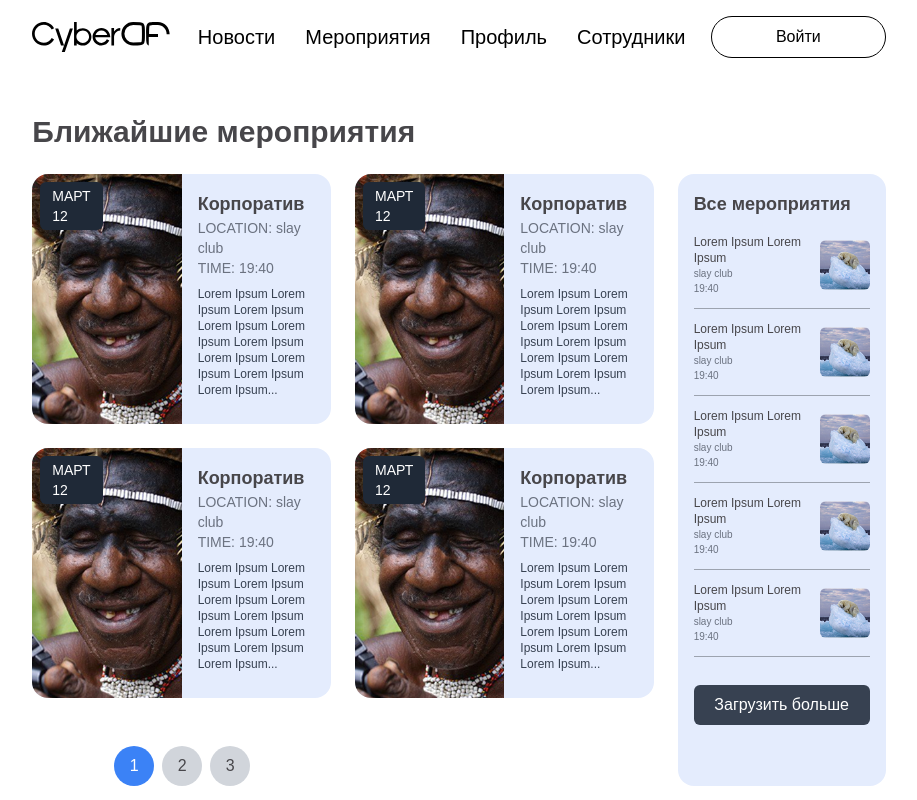
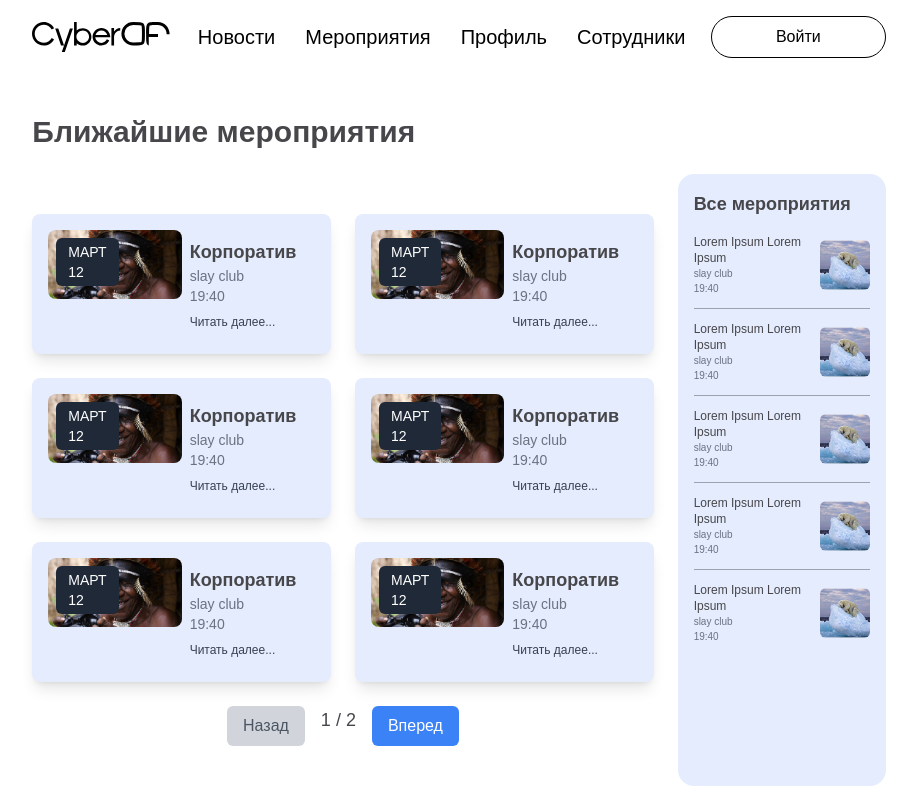
Before and after one commit to ShiroSan123/MPIT_25_FRONT, a Next.js app: page /#/Events in a window 1280 px wide. Shown: the top 800 px of the page, without its empty margins (181-1098 px from the left). Built offline with nearby package versions, Linux system fonts and the light colour scheme; a web font is replaced by a local one.

Commit message:
fix: login and reg

```diff
--- a/app/pages/Employees.tsx
+++ b/app/pages/Employees.tsx
@@ -1,73 +1,94 @@
 'use client';
 
-import Header from '@/components/Header';
-import React, { useState } from "react";
+import { useState } from "react";
+import Header from "@/components/Header";
+import { Mail, Phone, Send } from "lucide-react";
 
 interface Employee {
 	id: number;
 	name: string;
+	fullName: string;
+	age: number;
+	email: string;
+	corporateEmail: string;
+	phone: string;
+	telegram: string;
 	department: string;
 	position: string;
+	status: string;
 }
 
 const employees: Employee[] = Array.from({ length: 25 }, (_, i) => ({
 	id: i + 1,
 	name: "Кристиан Бейл",
-	department: "IT - отдел",
+	age: 22,
+	corporateEmail: "serito@cybered.ru",
+	email: "hotnikita412@gmail.com",
+	phone: "+7 (914) 281-30-18",
+	telegram: "ntimm",
+	department: "IT - департамент",
 	position: "DevOps",
+	status: "Сотрудник"
 }));
 
 const PAGE_SIZE = 10;
 
-export default function Home() {
+export default function Employees() {
+	const [selectedEmployee, setSelectedEmployee] = useState<Employee | null>(null);
 	const [currentPage, setCurrentPage] = useState(1);
 
+	const totalPages = Math.ceil(employees.length / PAGE_SIZE);
 	const startIndex = (currentPage - 1) * PAGE_SIZE;
-	const endIndex = startIndex + PAGE_SIZE;
-	const paginatedEmployees = employees.slice(startIndex, endIndex);
-	const totalPages = Math.ceil(employees.length / PAGE_SIZE);
+	const paginatedEmployees = employees.slice(startIndex, startIndex + PAGE_SIZE);
 
 	return (
 		<main className="relative">
 			<Header />
-			<div className="w-8/12 mx-auto p-4">
-				<h1 className="text-2xl font-bold mb-4">Список сотрудников</h1>
+			<div className="w-8/12 mx-auto py-10">
+				{!selectedEmployee ? (
+					<>
+						<h2 className="text-3xl font-medium mb-6">Список сотрудников</h2>
 						<div className="grid grid-cols-5 gap-5">
-					{paginatedEmployees.map((employee) => (
+							{paginatedEmployees.map(employee => (
 								<div
 									key={employee.id}
-							className="p-6 bg-gray-200 rounded-xl shadow-md text-center"
+									className="p-6 bg-gray-200 rounded-xl shadow-md text-center cursor-pointer hover:scale-105 transition-transform"
+									onClick={() => setSelectedEmployee(employee)}
 								>
 									<div className="w-24 h-24 mx-auto bg-gray-400 rounded-full flex items-center justify-center text-white text-4xl">
 										👤
 									</div>
 									<h2 className="font-medium mt-2 text-2xl text-black">{employee.name}</h2>
-							<div className='flex justify-between'>
-								<div className='*:text-[10px] *:text-gray-600 *:text-left'>
-									<p>Департамент:</p>
-									<p>{employee.department}</p>
-								</div>
-								<div className='*:text-[10px] *:text-gray-600 *:text-right'>
-									<p>Должность:</p>
-									<p>{employee.position}</p>
-								</div>
+									<div className="flex">
+										<p className="text-sm text-gray-600 text-left">Отдел: {employee.position}</p>
+										<p className="text-sm text-gray-600 text-right">Должность: {employee.position}</p>
 									</div>
 								</div>
 							))}
 						</div>
-
-				{/* Пагинация */}
-				<div className="flex justify-center mt-6 space-x-2">
-					{Array.from({ length: totalPages }, (_, i) => (
-						<button
-							key={i}
-							onClick={() => setCurrentPage(i + 1)}
-							className={`px-4 py-2 rounded-full ${currentPage === i + 1 ? "bg-blue-500 text-white" : "bg-gray-300"}`}
-						>
-							{i + 1}
+					</>
+				) : (
+					<div className="bg-white p-8 rounded-lg shadow-lg max-w-2xl mx-auto">
+						<div className="flex items-center space-x-4 p-4 bg-blue-100 rounded-lg">
+							<div className="w-16 h-16 bg-gray-400 rounded-full flex items-center justify-center text-white text-4xl">👤</div>
+							<div>
+								<h2 className="text-3xl font-bold">{selectedEmployee.name}</h2>
+								<p className="text-gray-600">{selectedEmployee.age} года</p>
+								<p className="text-gray-600">Отдел: {selectedEmployee.department}</p>
+							</div>
+						</div>
+						<h3 className="text-xl font-semibold mt-6">Персональная информация</h3>
+						<div className="mt-4 space-y-2">
+							<p className="flex items-center space-x-2"><Mail size={16} /> <span>{selectedEmployee.corporateEmail}</span></p>
+							<p className="flex items-center space-x-2"><Mail size={16} /> <span>{selectedEmployee.email}</span></p>
+							<p className="flex items-center space-x-2"><Phone size={16} /> <span>{selectedEmployee.phone}</span></p>
+							<p className="flex items-center space-x-2"><Send size={16} /> <span>{selectedEmployee.telegram}</span></p>
+						</div>
+						<button className="mt-6 px-6 py-2 bg-red-500 text-white rounded-md" onClick={() => setSelectedEmployee(null)}>
+							Закрыть
 						</button>
-					))}
 					</div>
+				)}
 			</div>
 		</main>
 	);
--- a/app/pages/Events.tsx
+++ b/app/pages/Events.tsx
@@ -1,6 +1,5 @@
 'use client';
 
-import Footer from '@/components/Footer';
 import Header from '@/components/Header';
 import Image from 'next/image';
 import React, { useState } from 'react';
@@ -34,15 +33,15 @@ const newsList = Array.from({ length: 5 }).map((_, index) => ({
 	image: '/news-r/1.jpg',
 }));
 
-const PAGE_SIZE = 4;
+const PAGE_SIZE = 6;
 
-export default function Home() {
+export default function Events() {
+	const [selectedEvent, setSelectedEvent] = useState<Event | null>(null);
 	const [currentPage, setCurrentPage] = useState(1);
 
+	const totalPages = Math.ceil(events.length / PAGE_SIZE);
 	const startIndex = (currentPage - 1) * PAGE_SIZE;
-	const endIndex = startIndex + PAGE_SIZE;
-	const paginatedEvents = events.slice(startIndex, endIndex);
-	const totalPages = Math.ceil(events.length / PAGE_SIZE);
+	const paginatedEvents = events.slice(startIndex, startIndex + PAGE_SIZE);
 
 	return (
 		<main className="relative">
@@ -50,34 +49,90 @@ export default function Home() {
 			<div className="w-8/12 mx-auto py-10">
 				<h2 className="text-3xl font-semibold mb-6">Ближайшие мероприятия</h2>
 				<div className="flex gap-6">
-					<div className="grid grid-cols-2 gap-6 w-3/4">
-						{paginatedEvents.map((event, index) => (
-							<div key={index} className="bg-[#E4ECFD] rounded-2xl overflow-hidden flex h-[250px]">
-								<div className="relative w-1/2 h-full">
-									<Image src={event.img} alt={event.title} layout="fill" className="object-cover" />
+					<div className="w-3/4 mx-auto py-10">
+						{!selectedEvent ? (
+							<>
+								{/* Сетка мероприятий */}
+								<div className="grid grid-cols-2 gap-6">
+									{paginatedEvents.map(event => (
+										<div
+											key={event.id}
+											className="bg-[#E4ECFD] p-4 rounded-lg cursor-pointer shadow-lg transition-transform transform hover:scale-105 flex"
+											onClick={() => setSelectedEvent(event)}
+										>
+											<div className="relative w-1/2">
+												<Image src={event.img} alt={event.title} width={200} height={150} className="rounded-lg object-cover w-full" />
 												<div className="absolute top-2 left-2 bg-gray-800 text-white text-sm px-3 py-1 rounded-md">
 													{event.date_month} <br /> {event.date_day}
 												</div>
 											</div>
-								<div className="p-4 w-1/2">
+											<div className="w-1/2 p-2">
 												<h3 className="font-bold text-lg">{event.title}</h3>
-									<p className="text-sm text-gray-500">LOCATION: {event.location}</p>
-									<p className="text-sm text-gray-500">TIME: {event.time}</p>
-									<p className="text-xs text-gray-700 mt-2">{event.description}</p>
+												<p className="text-sm text-gray-500">{event.location}</p>
+												<p className="text-sm text-gray-500">{event.time}</p>
+												<p className="text-xs text-gray-700 mt-2">Читать далее...</p>
 											</div>
 										</div>
 									))}
-						<div className="flex justify-center mt-6 space-x-2">
-							{Array.from({ length: totalPages }, (_, i) => (
+								</div>
+
+								{/* Пагинация */}
+								<div className="flex justify-center mt-6 space-x-4">
 									<button
-									key={i}
-									onClick={() => setCurrentPage(i + 1)}
-									className={`px-4 py-2 h-10 w-10 rounded-full ${currentPage === i + 1 ? "bg-blue-500 text-white" : "bg-gray-300"}`}
+										className={`px-4 py-2 rounded-md ${currentPage > 1 ? 'bg-blue-500 text-white' : 'bg-gray-300 text-gray-600 cursor-not-allowed'}`}
+										disabled={currentPage === 1}
+										onClick={() => setCurrentPage(currentPage - 1)}
 									>
-									{i + 1}
+										Назад
 									</button>
-							))}
+
+									<p className="text-lg font-medium">{currentPage} / {totalPages}</p>
+
+									<button
+										className={`px-4 py-2 rounded-md ${currentPage < totalPages ? 'bg-blue-500 text-white' : 'bg-gray-300 text-gray-600 cursor-not-allowed'}`}
+										disabled={currentPage === totalPages}
+										onClick={() => setCurrentPage(currentPage + 1)}
+									>
+										Вперед
+									</button>
 								</div>
+							</>
+						) : (
+							// Открытый Event
+							<div className="bg-[#E4ECFD] p-6 rounded-2xl gap-6">
+								<h2 className="text-3xl font-bold">{selectedEvent.title}</h2>
+								<p className="text-gray-600">{selectedEvent.location} - {selectedEvent.time}</p>
+								<Image src={selectedEvent.img} alt={selectedEvent.title} width={600} height={400} className="rounded-xl my-4" />
+								<p>{selectedEvent.description}</p>
+								<p>{selectedEvent.id}</p>
+								<button
+									className="mt-4 px-4 py-2 bg-red-500 text-white rounded-md"
+									onClick={() => setSelectedEvent(null)}
+								>
+									Закрыть
+								</button>
+							</div>
+						)}
+
+						{/* Карусель только если открыт Event */}
+						{selectedEvent && (
+							<div className="overflow-x-scroll flex gap-4 py-4 scrollbar-hide mt-6">
+								{events
+									.filter(event => event.id !== selectedEvent.id)
+									.map(event => (
+										<div
+											key={event.id}
+											className="min-w-[250px] bg-[#E4ECFD] p-4 rounded-lg cursor-pointer shadow-lg transition-transform transform hover:scale-105"
+											onClick={() => setSelectedEvent(event)}
+										>
+											<Image src={event.img} alt={event.title} width={200} height={150} className="rounded-lg object-cover w-full" />
+											<h3 className="mt-2 font-bold text-lg">{event.title}</h3>
+											<p className="text-sm text-gray-500">{event.date_day} {event.date_month}</p>
+										</div>
+									))
+								}
+							</div>
+						)}
 					</div>
 					<div className="w-1/4 bg-[#E4ECFD] rounded-2xl p-4">
 						<h3 className="text-lg font-semibold mb-4">Все мероприятия</h3>
@@ -91,11 +146,9 @@ export default function Home() {
 								<Image src={news.image} alt="news" width={50} height={50} className="rounded-md object-cover" />
 							</div>
 						))}
-						<button className="w-full mt-4 py-2 bg-gray-700 text-white rounded-md">Загрузить больше</button>
 					</div>
 				</div>
 			</div>
-			<Footer />
-		</main>
+		</main >
 	);
 }
--- a/components/Header.tsx
+++ b/components/Header.tsx
@@ -11,7 +11,7 @@ const Header = () => {
 					<ul className="flex lg:gap-[30px] font-regular text-xl text-black">
 						<li className="hover:text-blue-main"><a href="/#/News">Новости</a></li>
 						<li className="hover:text-blue-main"><a href="/#/Events">Мероприятия</a></li>
-						<li className="hover:text-blue-main"><a href="/#/profile">Профиль</a></li>
+						<li className="hover:text-blue-main"><a href="/">Профиль</a></li>
 						<li className="hover:text-blue-main"><a href="/#/Employees">Сотрудники</a></li>
 					</ul>
 				</nav>
--- a/components/Register.tsx
+++ b/components/Register.tsx
@@ -2,43 +2,66 @@
 
 import React, { useState } from 'react';
 import axios from 'axios';
-import { useSearchParams  } from "react-router-dom";
+import { useNavigate, useSearchParams } from 'react-router-dom';
 
 function Register() {
+	const [phone, setPhone] = useState('');
 	const [password, setPassword] = useState('');
-  const [username, setFirstName] = useState('');
+	const [name, setName] = useState('');
+	const [lastName, setLastName] = useState('');
 	const [error, setError] = useState<string | null>(null);
 	const [success, setSuccess] = useState<string | null>(null);
+	const navigate = useNavigate(); // Инициализируем useNavigate
+	const [params] = useSearchParams();
+	const user = params.get('user');
 
 	const handleSubmit = async (e: React.FormEvent) => {
 		e.preventDefault();
 		setError(null);
 		setSuccess(null);
 
+		console.log("Отправляемые данные:", { phone, password, name, lastName });
+
 		try {
 			const response = await axios.post(
-        'http://138.124.20.90:8000/register',
-        { password, username },
-        { headers: { 'Content-Type': 'application/json' } }
+				'http://localhost:8000/api/register',
+				{ phone, password, first_name: name, last_name: lastName },
+				{ headers: { 'Content-Type': 'application/json', 'Accept': 'application/json' } }
 			);
+
 			setSuccess('Регистрация успешна!');
-      console.log('Registration successful', response.data);
-    } catch (error) {
-      setError('Ошибка при регистрации. Проверьте введенные данные.');
-      console.error('Ошибка при регистрации', error);
+			console.log('Успешный ответ:', response.data);
+			navigate('/');
+		} catch (error: any) {
+			console.error("Полная ошибка:", error);
+
+			if (error.response) {
+				// Сервер ответил, но с ошибкой
+				console.error("Ошибка ответа сервера:", error.response);
+				console.error("Статус:", error.response.status);
+				console.error("Данные:", error.response.data);
+
+				setError(`Ошибка: ${error.response.data?.message || 'Ошибка при регистрации.'}`);
+			} else if (error.request) {
+				// Запрос был отправлен, но ответ не получен
+				console.error("Нет ответа от сервера. Возможно, проблема с CORS или сетью.", error.request);
+				setError("Ошибка соединения. Проверьте сеть.");
+			} else {
+				// Ошибка при настройке запроса
+				console.error("Ошибка при настройке запроса:", error.message);
+				setError("Ошибка запроса.");
+			}
 		}
 	};
 
-	const [params] = useSearchParams();
-	const user = params.get("user");
 
 	return (
 		<form onSubmit={handleSubmit} className='flex items-center flex-col gap-6'>
 			<input
 				className='border-2 w-1/2 text-base text-gray-dark rounded-[12px] border-gray-dark px-4 py-3'
 				type='text'
-        value={username}
-        onChange={(e) => setFirstName(e.target.value)}
+				value={phone}
+				onChange={(e) => setPhone(e.target.value)}
 				placeholder='Телефон'
 				required
 			/>
@@ -50,11 +73,33 @@ function Register() {
 				placeholder='Пароль'
 				required
 			/>
-      <button type='submit' className='text-white bg-blue-main rounded-[12px] w-1/2 text-base py-3 mt-3 hover:bg-blue-800'>Регистрация</button>
+			<input
+				className='border-2 w-1/2 text-base text-gray-dark rounded-[12px] border-gray-dark px-4 py-3'
+				type='text'
+				value={name}
+				onChange={(e) => setName(e.target.value)}
+				placeholder='Имя'
+				required
+			/>
+			<input
+				className='border-2 w-1/2 text-base text-gray-dark rounded-[12px] border-gray-dark px-4 py-3'
+				type='text'
+				value={lastName}
+				onChange={(e) => setLastName(e.target.value)}
+				placeholder='Фамилия'
+				required
+			/>
+			<button type='submit' className='text-white bg-blue-main rounded-[12px] w-1/2 text-base py-3 mt-3 hover:bg-blue-800'>
+				Регистрация
+			</button>
 			{error && <p style={{ color: 'red' }}>{error}</p>}
 			{success && <p style={{ color: 'green' }}>{success}</p>}
 			<div className='w-1/2'>
-				{user === "3" && <p className='text-left text-xs'>Если уже есть аккаунт то, <a href="/#/LogAndReg?user=2" className='underline'>войдите!</a></p>}
+				{user === '3' && (
+					<p className='text-left text-xs'>
+						Если уже есть аккаунт, <a href='/#/LogAndReg?user=2' className='underline'>войдите!</a>
+					</p>
+				)}
 			</div>
 		</form>
 	);
--- a/package.json
+++ b/package.json
@@ -12,6 +12,7 @@
     "axios": "^1.8.0",
     "clsx": "^2.1.1",
     "framer-motion": "^12.4.7",
+    "lucide-react": "^0.476.0",
     "next": "15.1.7",
     "react": "^19.0.0",
     "react-dom": "^19.0.0",
```
Also changed, not shown: 1 other file (tests, documents, lock files or other folders). Lines whose indentation alone changed are shown as unchanged.
